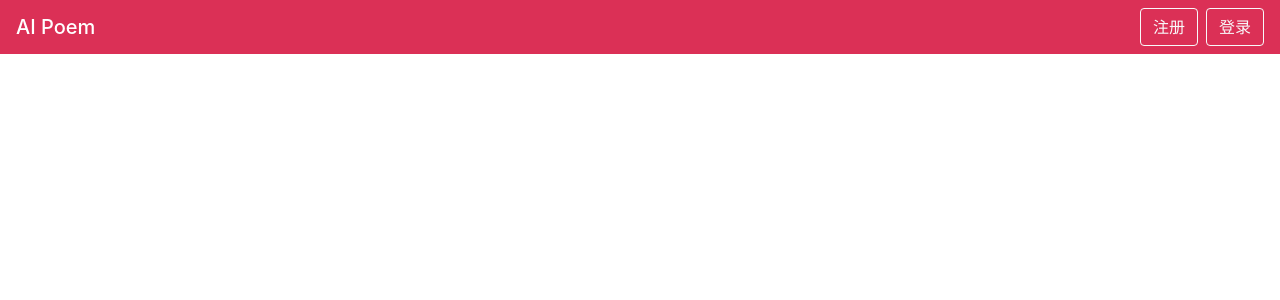
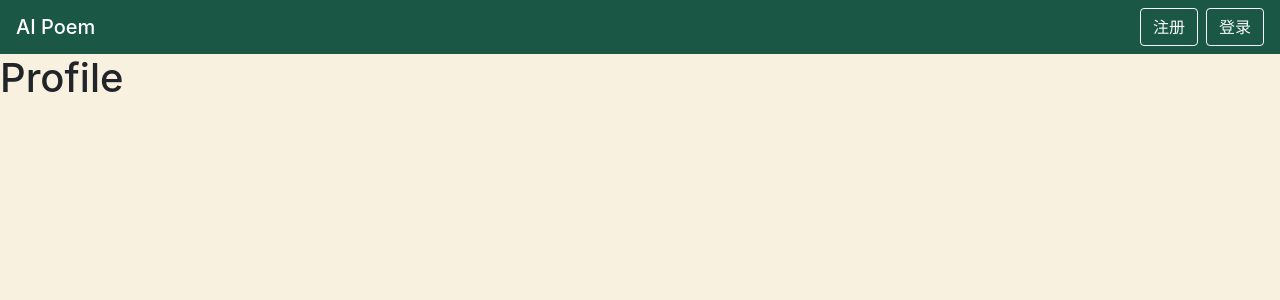
Before and after one commit to 2020-ai-poem/ai-poem-fe, a React (Create React App) app: page /profile/1 in a window 1280 px wide. Shown: the top 300 px of the page. Built offline with nearby package versions, Linux system fonts and the light colour scheme.

Commit message:
added user context.

```diff
--- a/src/App.js
+++ b/src/App.js
@@ -1,5 +1,6 @@
 import React from 'react';
 import { BrowserRouter } from 'react-router-dom';
+import UserContextProvider from './contexts/UserContext';
 import Navbar from './components/public/Navbar';
 import Router from './tools/Router';
 
@@ -7,8 +8,10 @@ function App() {
   return (
     <div className="App">
       <BrowserRouter>
-        <Navbar />
-        <Router />
+        <UserContextProvider>
+          <Navbar />
+          <Router />
+        </UserContextProvider>
       </BrowserRouter>
     </div>
   );
--- a/src/components/public/Navbar.js
+++ b/src/components/public/Navbar.js
@@ -1,14 +1,39 @@
-import React from 'react';
+import React, { useContext } from 'react';
 import { Link } from 'react-router-dom';
+import { UserContext } from '../../contexts/UserContext';
 import './public.css';
 
 const Navbar = () => {
+  const { user, logout } = useContext(UserContext);
+
+  const handleLogout = () => {
+    logout();
+  };
+
   return (
-    <nav className="navbar navbar-dark" style={{ backgroundColor: '#db3056' }}>
+    <nav className="navbar navbar-dark" style={{ backgroundColor: '#1b5745' }}>
       <Link to="/" className="navbar-brand h3">AI Poem</Link>
       <div>
-        <Link to="/signup" className="btn btn-outline-light mr-2">注册</Link>
-        <Link to="/signin" className="btn btn-outline-light">登录</Link>
+        { user === null ? (
+          <span>
+            <Link to="/signup" className="btn btn-outline-light mr-2">注册</Link>
+            <Link to="/signin" className="btn btn-outline-light">登录</Link>
+          </span>
+        ) : (
+          <span className="dropdown">
+            <button className="btn btn-outline-light dropdown-toggle" type="button" id="dropdownMenuButton" data-toggle="dropdown" aria-haspopup="true" aria-expanded="false">
+              { user.username }
+            </button>
+            <div className="dropdown-menu dropdown-menu-right mt-3" aria-labelledby="dropdownMenuButton">
+              <Link className="dropdown-item" to={`/profile/id`}>个人信息</Link>
+              <div className="dropdown-divider"></div>
+              <Link className="dropdown-item" to="/my-collection">我的收藏</Link>
+              <Link className="dropdown-item" to="/my-work">我的作品</Link>
+              <div className="dropdown-divider"></div>
+              <div className="dropdown-item" onClick={handleLogout}>退出登录</div>
+            </div>
+          </span>
+        ) }
       </div>
     </nav>
   );
--- /dev/null
+++ b/src/contexts/UserContext.js
@@ -0,0 +1,25 @@
+import React, { useState, createContext } from 'react';
+
+export const UserContext = createContext();
+
+const UserContextProvider = (props) => {
+  const [user, setUser] = useState(localStorage.getItem('user'));
+
+  const login = (user) => {
+    localStorage.setItem('user', JSON.stringify(user));
+    setUser(JSON.stringify(user));
+  };
+
+  const logout = () => {
+    localStorage.removeItem('user');
+    setUser(null);
+  };
+
+  return (
+    <UserContext.Provider value={{ user: JSON.parse(user), login, logout }}>
+      { props.children }
+    </UserContext.Provider>
+  );
+};
+
+export default UserContextProvider;
--- a/src/index.css
+++ b/src/index.css
@@ -5,6 +5,7 @@ body {
     sans-serif;
   -webkit-font-smoothing: antialiased;
   -moz-osx-font-smoothing: grayscale;
+  background-color: #f9f1e0;
 }
 
 code {
--- a/src/pages/authentication/Signin.js
+++ b/src/pages/authentication/Signin.js
@@ -1,6 +1,7 @@
-import React, { useState } from 'react';
+import React, { useState, useContext } from 'react';
 import { useHistory } from 'react-router-dom';
 import sha256 from 'sha256';
+import { UserContext } from '../../contexts/UserContext';
 import api from '../../tools/api';
 import './authentication.css';
 
@@ -15,6 +16,7 @@ const initError = {
 };
 
 const Signin = () => {
+  const { login } = useContext(UserContext);
   const history = useHistory();
 
   const [user, setUser] = useState(initUser);
@@ -55,13 +57,20 @@ const Signin = () => {
           });
           return;
         } else if(res.status === 200 && res.data.isOk) {
-          console.log(res);
-
-          localStorage.setItem('user', JSON.stringify(res.data));
           setBtnLoading(false);
           setSuccess(true);
 
+          let user = {
+            userId: res.data.userId,
+            username: res.data.userName,
+            sex: res.data.sex,
+            age: res.data.age,
+            birthDate: res.data.brithDate,
+            email: res.data.email
+          };
+
           setTimeout(() => {
+            login(user);
             history.push('/');
           }, 2000);
         }
--- /dev/null
+++ b/src/pages/profile/Profile.js
@@ -0,0 +1,11 @@
+import React from 'react';
+
+const Profile = () => {
+  return (
+    <div className="profile">
+      <h1>Profile</h1>
+    </div>
+  );
+};
+
+export default Profile;
--- a/src/tools/Router.js
+++ b/src/tools/Router.js
@@ -3,6 +3,7 @@ import { Switch, Route } from 'react-router-dom';
 import Signin from '../pages/authentication/Signin';
 import Signup from '../pages/authentication/Signup';
 import Home from '../pages/home/Home';
+import Profile from '../pages/profile/Profile';
 
 const Router = () => {
   return (
@@ -10,6 +11,7 @@ const Router = () => {
       <Route exact path="/" component={Home} />
       <Route path="/signin" component={Signin} />
       <Route path="/signup" component={Signup} />
+      <Route path="/profile/:id" component={Profile} />
     </Switch>
   );
 };
```
